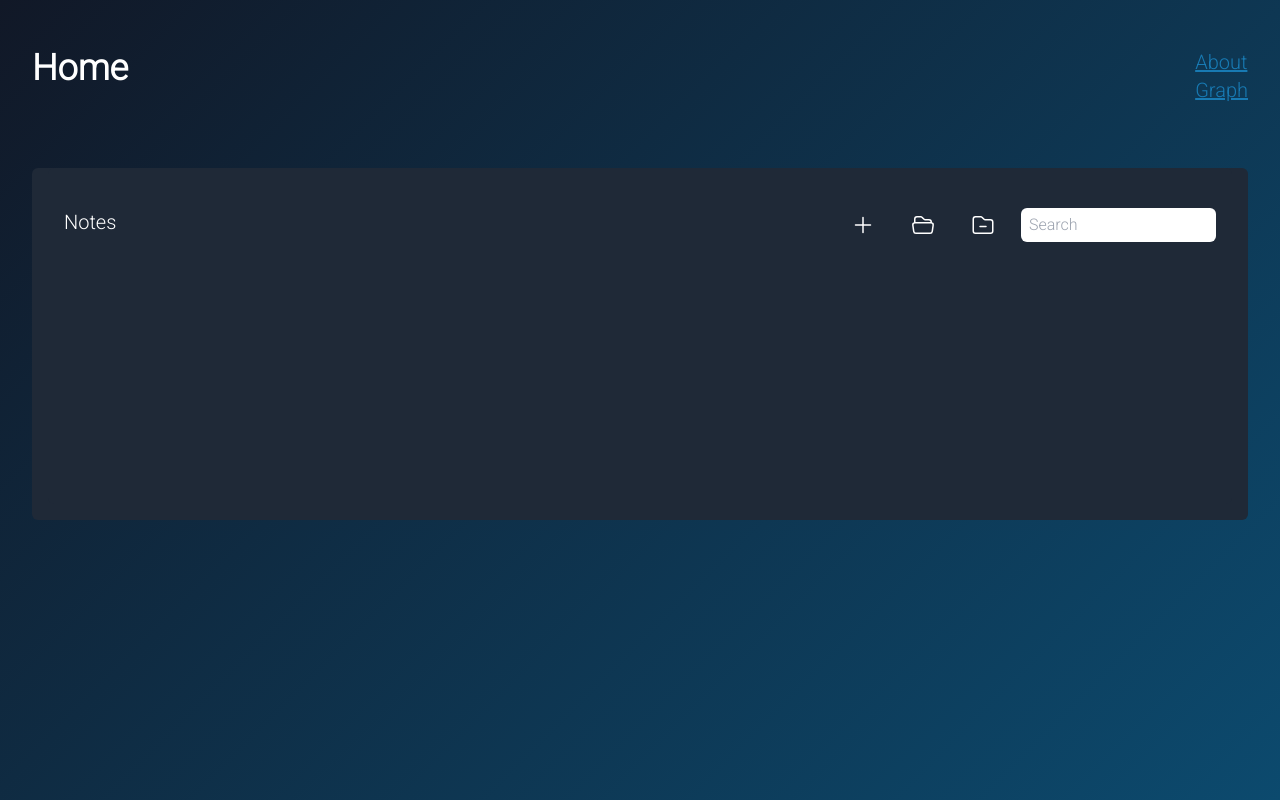
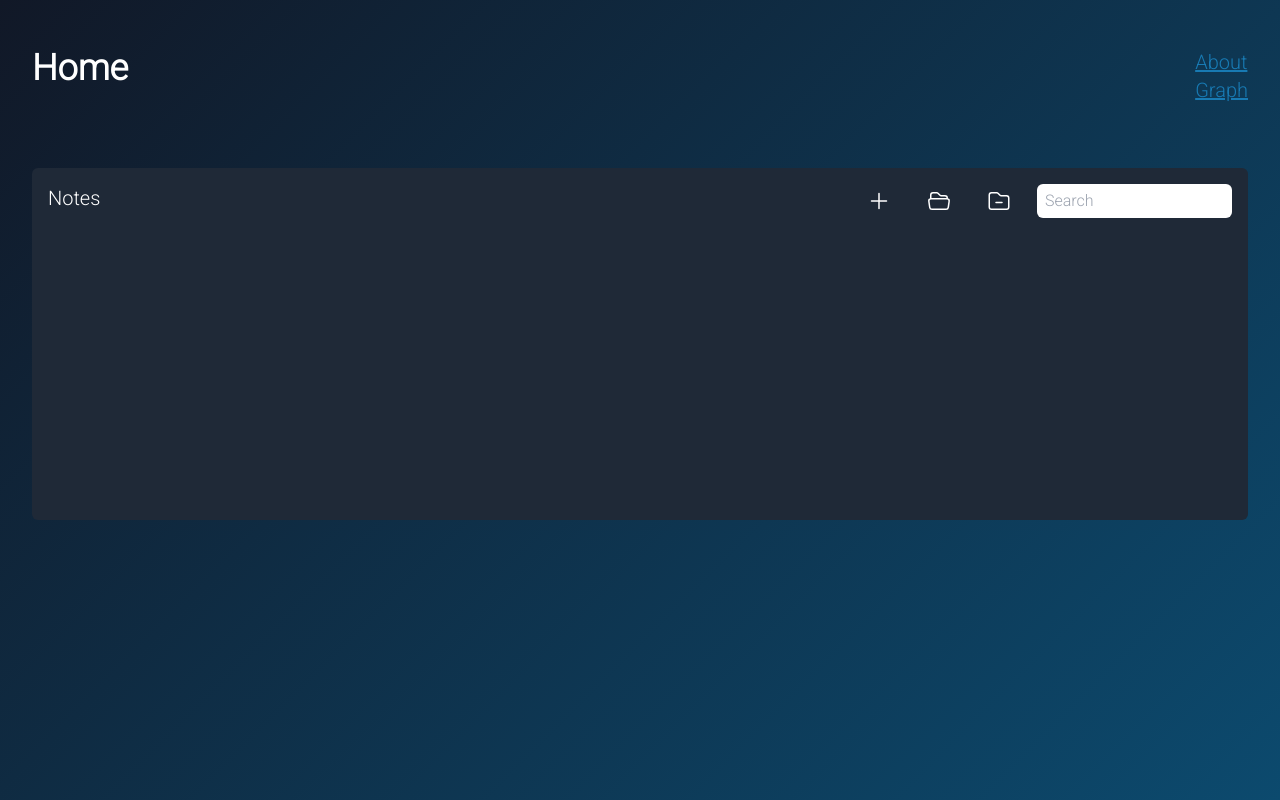
Before and after one commit to tanndlin/NoteTaker, a React (Create React App) app: page / in a window 1280 px wide. Built offline with nearby package versions, Linux system fonts and the light colour scheme.

Commit message:
Protect against undefined className

```diff
--- a/src/common/FolderView/FolderViewWrapper.tsx
+++ b/src/common/FolderView/FolderViewWrapper.tsx
@@ -77,8 +77,10 @@ const FolderViewWrapper = (props: FolderViewWrapperProps) => {
     return (
         <div
             className={
-                'rounded-md bg-secondary h-full py-6 px-4 overflow-y-auto overflow-x-hidden ' +
+                'rounded-md bg-secondary h-full py-6 px-4 overflow-y-auto overflow-x-hidden' +
                 className
+                    ? ` ${className}`
+                    : ''
             }
         >
             <header className="flex justify-between mb-8 sticky top-0 bg-secondary z-50 pt-4">
```
